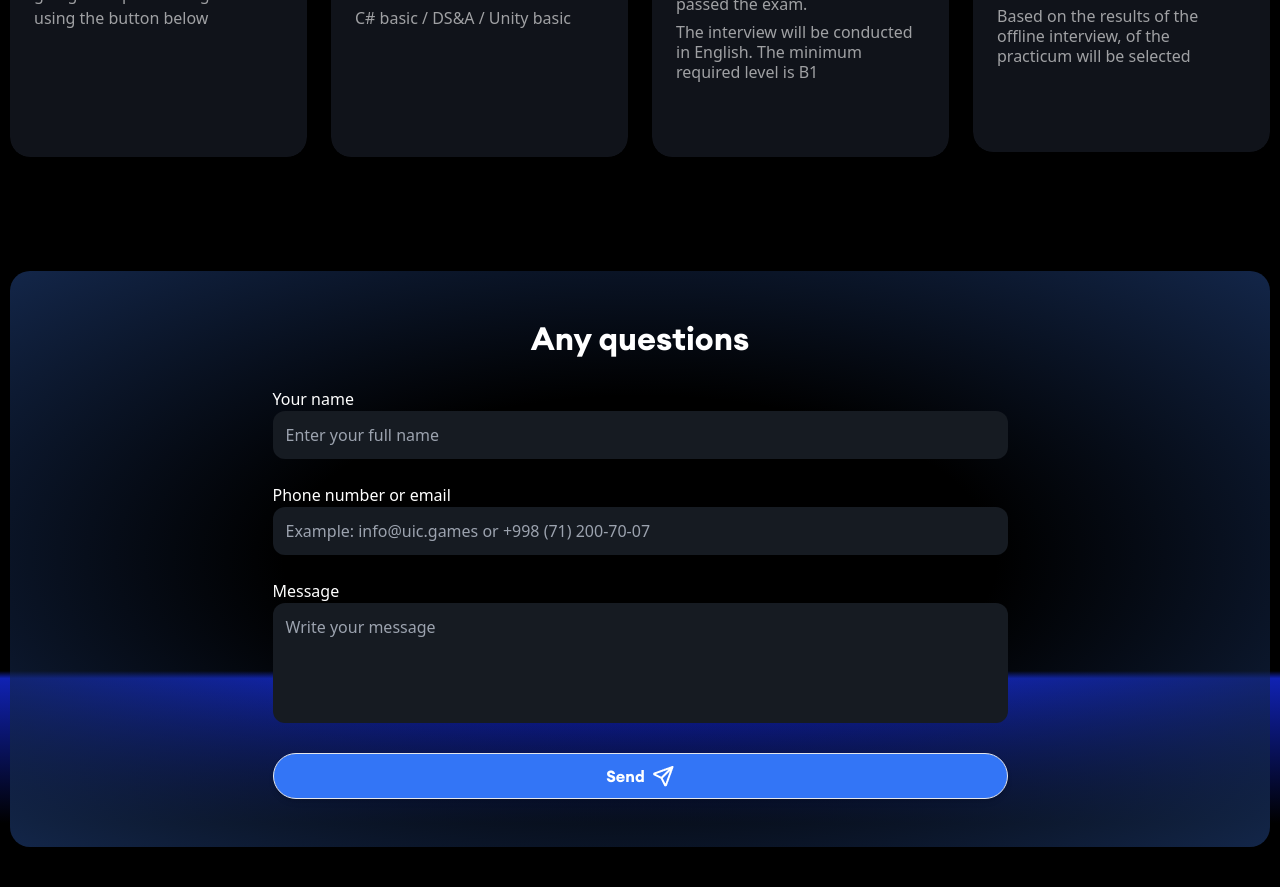
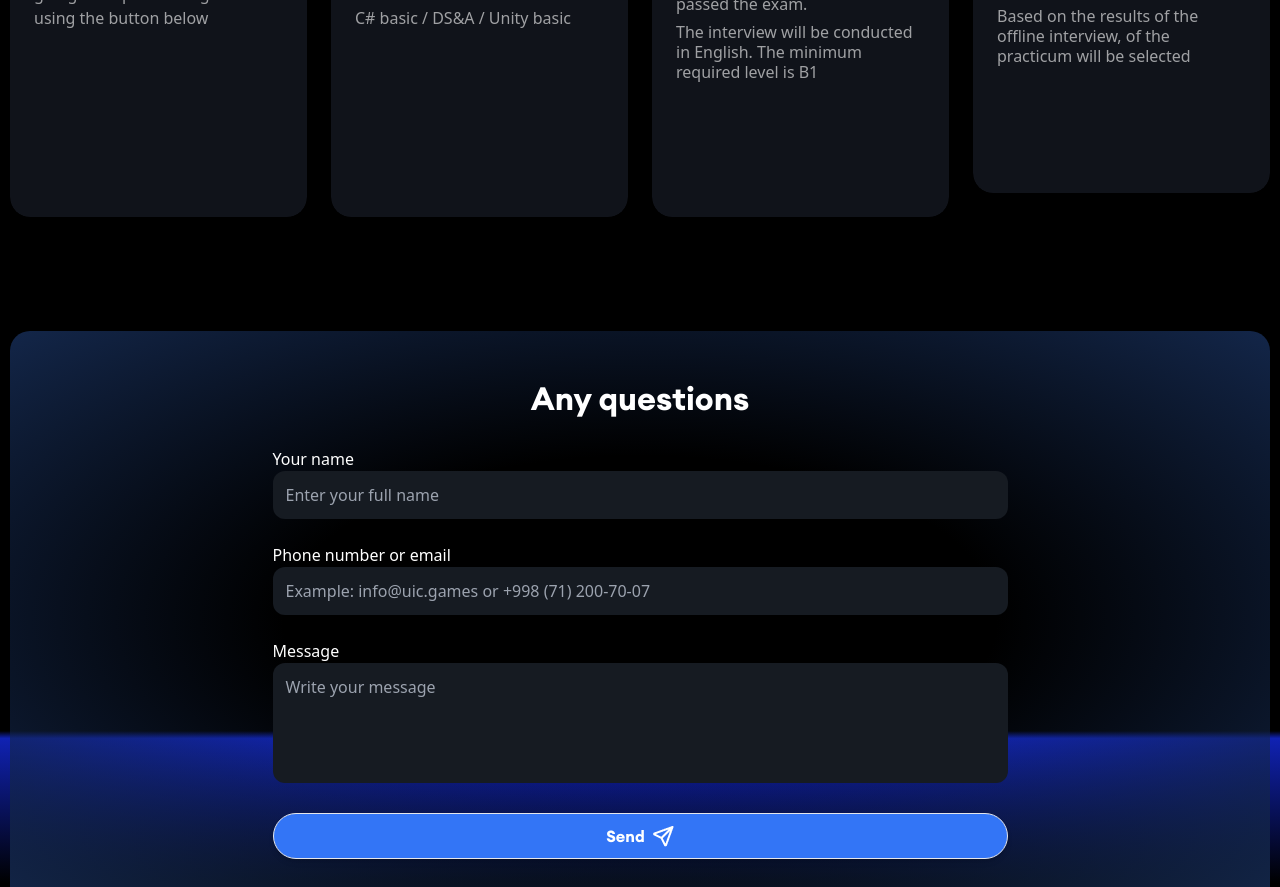
Before and after one commit to Shamsiddin007/adduic, a Next.js app: page /praktikum in a window 1280 px wide. Shown: the part 2940-3827 px from the top of the page. Built offline with nearby package versions, Linux system fonts and the light colour scheme.

Commit message:
Connect Bot

```diff
--- a/src/components/Acceptance.tsx
+++ b/src/components/Acceptance.tsx
@@ -1,4 +1,5 @@
 import Image from "next/image";
+import Link from "next/link";
 import order1 from "public/Imgs/Order1.png";
 import order2 from "public/Imgs/Order2.png";
 import order3 from "public/Imgs/Order3.png";
@@ -24,9 +25,11 @@ export default function Acceptance() {
                 You can enter your information and register for the exam by
                 going to a special Telegram bot using the button below
               </p>
-              <button className="flex items-center gap-3 mt-[50px] bg-white text-black border-[1.5px] border-gray-300 py-2 px-6 rounded-full shadow-md transition-all duration-300 opacity-0 translate-y-4 group-hover:opacity-100 group-hover:translate-y-0">
+              <Link href={"https://t.me/UICGames_bot"} target="blank">
+                <button className="flex items-center gap-3 mt-[65px] bg-white text-black border-[1.5px] border-gray-300 py-2 px-6 rounded-full shadow-md transition-all duration-300 opacity-0 translate-y-4 group-hover:opacity-100 group-hover:translate-y-0">
                   Go to bot <Image src={arrowdown} alt="arrowdown" />
                 </button>
+              </Link>
             </div>
           </div>
         </div>
@@ -45,9 +48,11 @@ export default function Acceptance() {
               <p className="font-sans opacity-60">
                 C# basic / DS&A / Unity basic
               </p>
+              <Link href={"https://t.me/UICGames_bot"} target="blank">
                 <button className="flex items-center gap-3 mt-[65px] bg-white text-black border-[1.5px] border-gray-300 py-2 px-6 rounded-full shadow-md transition-all duration-300 opacity-0 translate-y-4 group-hover:opacity-100 group-hover:translate-y-0">
                   Go to bot <Image src={arrowdown} alt="arrowdown" />
                 </button>
+              </Link>
             </div>
           </div>
         </div>
@@ -67,9 +72,11 @@ export default function Acceptance() {
                 The interview will be conducted in English. The minimum required
                 level is B1
               </p>
-              <button className="flex items-center gap-3 mt-[5px] bg-white text-black border-[1.5px] border-gray-300 py-2 px-6 rounded-full shadow-md transition-all duration-300 opacity-0 translate-y-4 group-hover:opacity-100 group-hover:translate-y-0">
+              <Link href={"https://t.me/UICGames_bot"} target="blank">
+                <button className="flex items-center gap-3 mt-[65px] bg-white text-black border-[1.5px] border-gray-300 py-2 px-6 rounded-full shadow-md transition-all duration-300 opacity-0 translate-y-4 group-hover:opacity-100 group-hover:translate-y-0">
                   Go to bot <Image src={arrowdown} alt="arrowdown" />
                 </button>
+              </Link>
             </div>
           </div>
         </div>
@@ -89,9 +96,11 @@ export default function Acceptance() {
                 Based on the results of the offline interview, of the practicum
                 will be selected
               </p>
-              <button className="flex items-center gap-3 mt-6 bg-white text-black border-[1.5px] border-gray-300 py-2 px-6 rounded-full shadow-md transition-all duration-300 opacity-0 translate-y-4 group-hover:opacity-100 group-hover:translate-y-0">
+              <Link href={"https://t.me/UICGames_bot"} target="blank">
+                <button className="flex items-center gap-3 mt-[65px] bg-white text-black border-[1.5px] border-gray-300 py-2 px-6 rounded-full shadow-md transition-all duration-300 opacity-0 translate-y-4 group-hover:opacity-100 group-hover:translate-y-0">
                   Go to bot <Image src={arrowdown} alt="arrowdown" />
                 </button>
+              </Link>
             </div>
           </div>
         </div>
```
Lines whose indentation alone changed are shown as unchanged.
